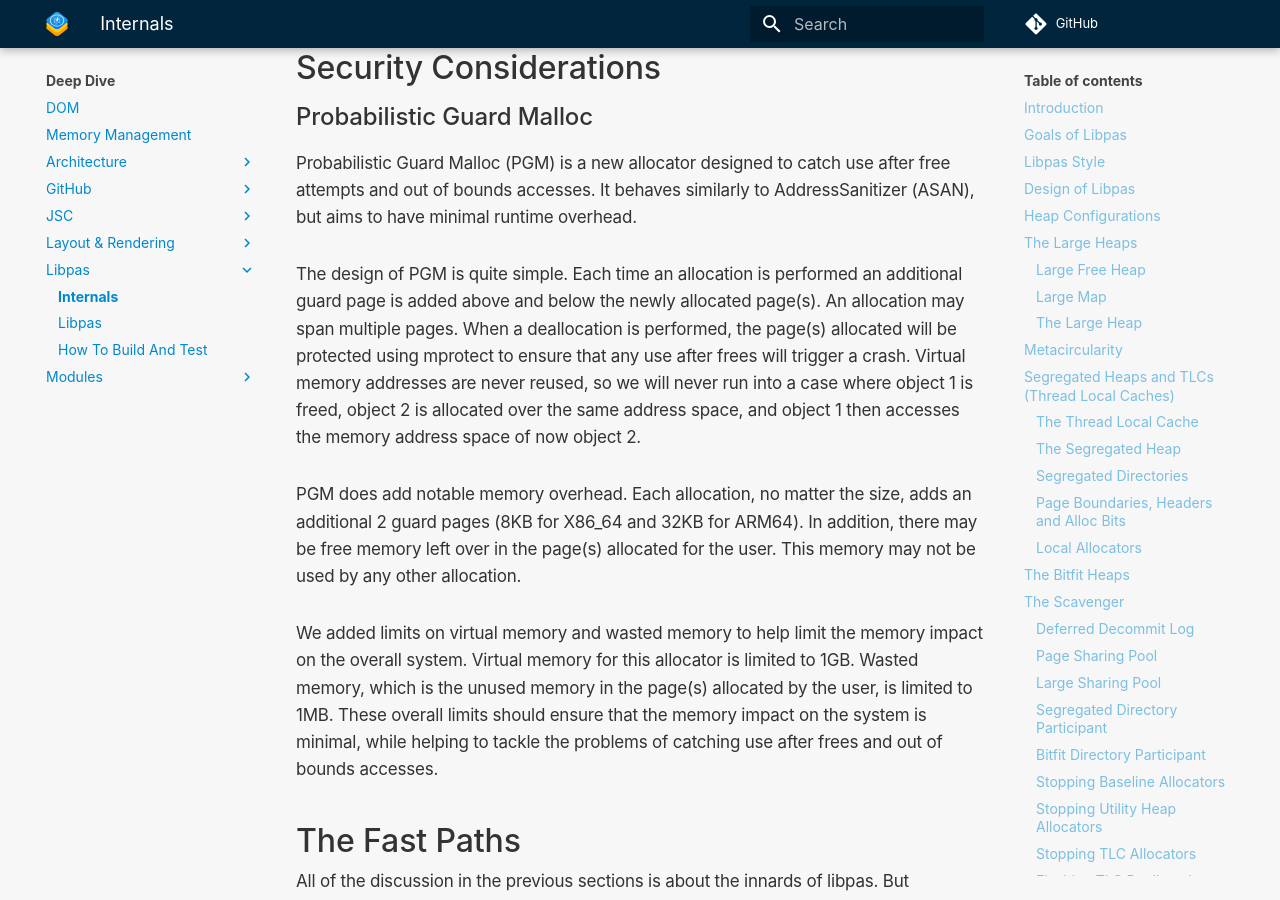
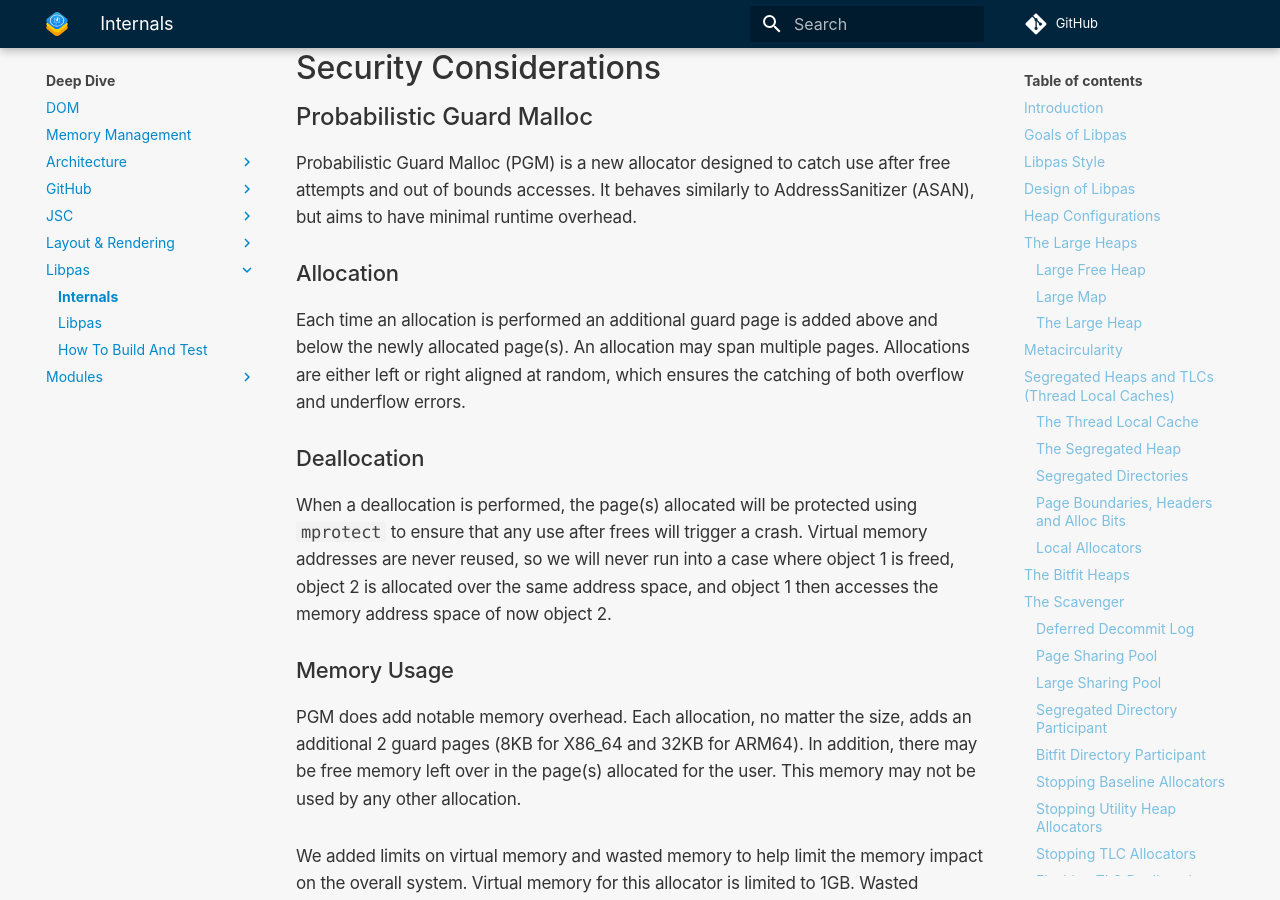
Before and after one commit to WebKit/Documentation, an MkDocs documentation site: the page built from docs/Deep Dive/Libpas/Internals.md, in a window 1280 px wide and 900 px high, scrolled down 40688 px. Built offline with MkDocs 1.6.1 and Material for MkDocs 9.7.7, drawn with Linux system fonts in a browser that asks for light colours; comment, search, counter and statistics services are not loaded.

Commit message:
PGM Documentation Enhancements
Split PGM into 3 different section discussing the allocation, deallocation, and memory usage.
Add new information regarding left/right allignment that was recently added.

* docs/Deep Dive/Libpas/Internals.md

```diff
--- a/docs/Deep Dive/Libpas/Internals.md
+++ b/docs/Deep Dive/Libpas/Internals.md
@@ -1215,23 +1215,29 @@ page header tables even for the small bitfit page config.
 
 ### Probabilistic Guard Malloc
 
- Probabilistic Guard Malloc (PGM) is a new allocator designed to catch use after free attempts and out of bounds accesses.
- It behaves similarly to AddressSanitizer (ASAN), but aims to have minimal runtime overhead.
+Probabilistic Guard Malloc (PGM) is a new allocator designed to catch use after free attempts and out of bounds accesses.
+It behaves similarly to AddressSanitizer (ASAN), but aims to have minimal runtime overhead.
 
- The design of PGM is quite simple. Each time an allocation is performed an additional guard page is added above and below the newly
- allocated page(s). An allocation may span multiple pages. When a deallocation is performed, the page(s) allocated will be protected
- using mprotect to ensure that any use after frees will trigger a crash. Virtual memory addresses are never reused, so we will never run
- into a case where object 1 is freed, object 2 is allocated over the same address space, and object 1 then accesses the memory address
- space of now object 2.
+#### Allocation
 
- PGM does add notable memory overhead. Each allocation, no matter the size, adds an additional 2 guard pages (8KB for X86_64 and 32KB
- for ARM64). In addition, there may be free memory left over in the page(s) allocated for the user. This memory may not be used by any
- other allocation.
+Each time an allocation is performed an additional guard page is added above and below the newly
+allocated page(s). An allocation may span multiple pages. Allocations are either left or right aligned at random, which
+ensures the catching of both overflow and underflow errors.
 
- We added limits on virtual memory and wasted memory to help limit the memory impact on the overall system. Virtual memory for this
- allocator is limited to 1GB. Wasted memory, which is the unused memory in the page(s) allocated by the user, is limited to 1MB.
- These overall limits should ensure that the memory impact on the system is minimal, while helping to tackle the problems of catching
- use after frees and out of bounds accesses.
+#### Deallocation
+
+When a deallocation is performed, the page(s) allocated will be protected using `mprotect` to ensure that any use after frees will trigger a crash. Virtual memory addresses are never reused, so we will never run into a case where object 1 is freed, object 2 is allocated over the same address space, and object 1 then accesses the memory address space of now object 2.
+
+#### Memory Usage
+
+PGM does add notable memory overhead. Each allocation, no matter the size, adds an additional 2 guard pages (8KB for X86_64 and 32KB
+for ARM64). In addition, there may be free memory left over in the page(s) allocated for the user. This memory may not be used by any
+other allocation.
+
+We added limits on virtual memory and wasted memory to help limit the memory impact on the overall system. Virtual memory for this
+allocator is limited to 1GB. Wasted memory, which is the unused memory in the page(s) allocated by the user, is limited to 1MB.
+These overall limits should ensure that the memory impact on the system is minimal, while helping to tackle the problems of catching
+use after frees and out of bounds accesses.
 
 ## The Fast Paths
 
```
